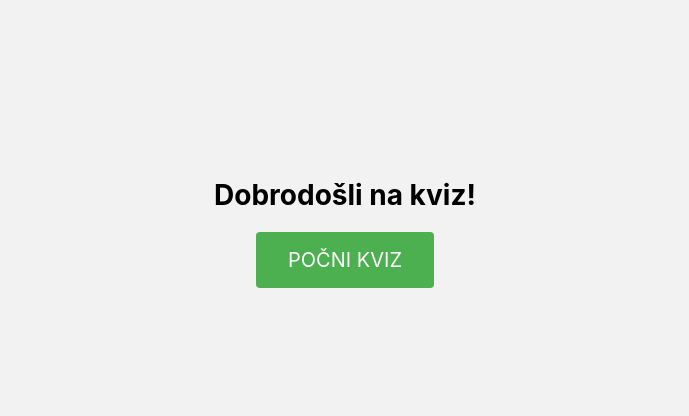
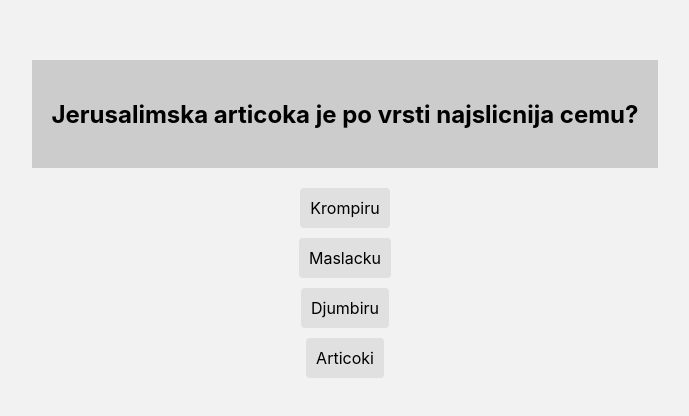
Before and after one commit to elab-development/React, a React (Create React App) app: page /kviz/1 in a window 1280 px wide. Shown: the part 176-592 px from the top of the page, without its empty margins (295-984 px from the left). Built offline with nearby package versions, Linux system fonts and the light colour scheme.

Commit message:
Napravljena reusable component pitanje

```diff
--- a/src/App.css
+++ b/src/App.css
@@ -27,3 +27,31 @@
 .pocetna-dugme:hover {
   background-color: #45a049;
 }
+
+.pitanje-container {
+  display: flex;
+  flex-direction: column;
+  align-items: center;
+  justify-content: center;
+  height: 100vh;
+  background-color: #f2f2f2;
+}
+
+.pitanje {
+  margin-bottom: 20px;
+  background-color: #ccc;
+  padding: 20px;
+}
+
+.odgovori {
+  display: flex;
+  flex-direction: column;
+  align-items: center;
+}
+
+.odgovor {
+  margin-bottom: 10px;
+  padding: 10px;
+  background-color: #e0e0e0;
+  border-radius: 4px;
+}
--- a/src/App.js
+++ b/src/App.js
@@ -1,7 +1,8 @@
 import { useState } from 'react';
 import './App.css';
-import { BrowserRouter } from 'react-router-dom';
+import { BrowserRouter, Route, Routes } from 'react-router-dom';
 import Pocetna from './Pocetna';
+import Pitanje from './Pitanje';
 
 function App() {
   const [kvizPitanja, setKvizPitanja] = useState([
@@ -38,10 +39,15 @@ function App() {
   ]);
   return (
     <BrowserRouter>
-      <Pocetna></Pocetna>
 
-     </BrowserRouter>
-  );
+     <Routes>
+         <Route path='/' element={ <Pocetna></Pocetna>}></Route>
+         <Route path='/kviz/:id' element={ <Pitanje pitanja={kvizPitanja}></Pitanje>}></Route>
+
+
+     </Routes>
+    </BrowserRouter>
+ );
 }
 
 export default App;
--- /dev/null
+++ b/src/Pitanje.jsx
@@ -0,0 +1,31 @@
+import React from 'react';
+import { useParams } from 'react-router-dom';
+
+const Pitanje = ({ pitanja }) => {
+  const { id } = useParams();
+    console.log(id)
+  const trenutnoPitanje = pitanja.find(pitanje => pitanje.id === Number(id));
+
+  if (!trenutnoPitanje) {
+    return <div>Pitanje nije pronađeno.</div>;
+  }
+
+  const { pitanje, opcije } = trenutnoPitanje;
+
+  return (
+    <div className="pitanje-container">
+      <div className="pitanje">
+        <h2>{pitanje}</h2>
+      </div>
+      <div className="odgovori">
+        {opcije.map((odgovor, index) => (
+          <div key={index} className="odgovor">
+            {odgovor}
+          </div>
+        ))}
+      </div>
+    </div>
+  );
+};
+
+export default Pitanje;
```
